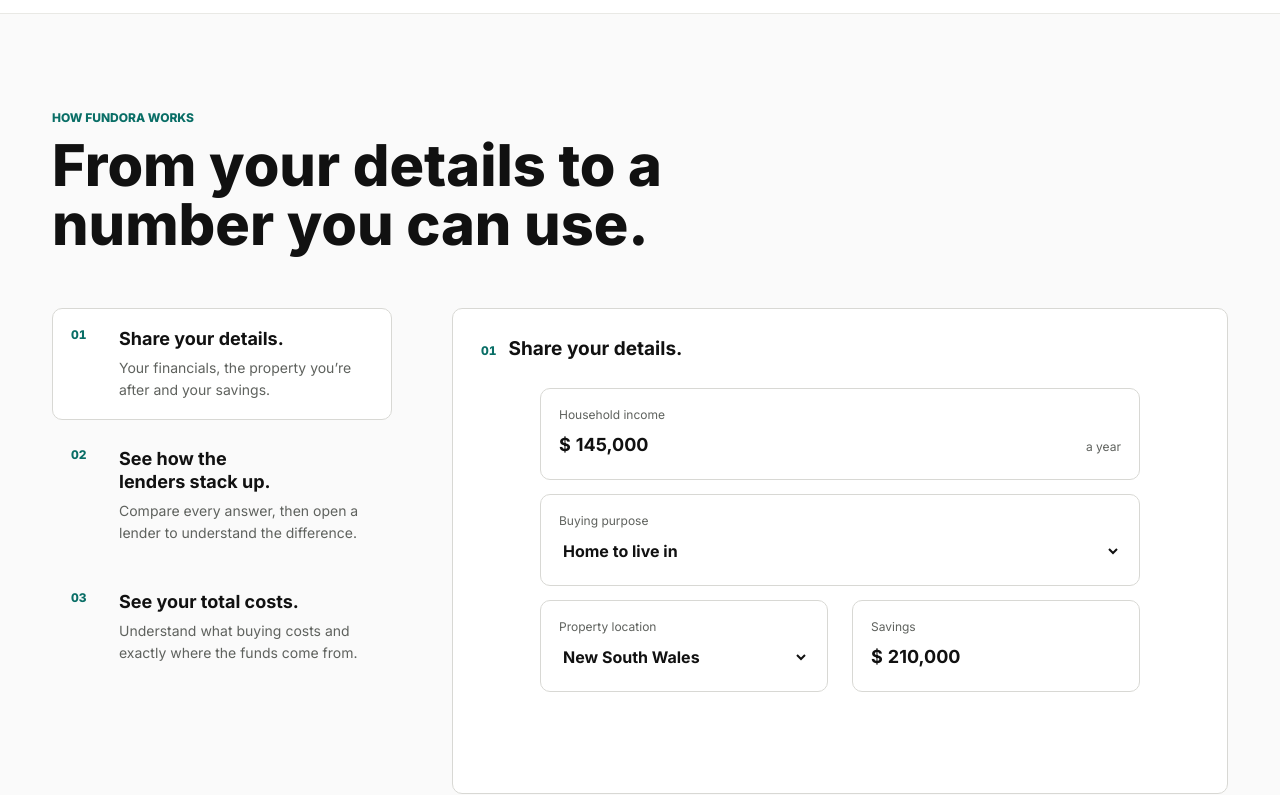
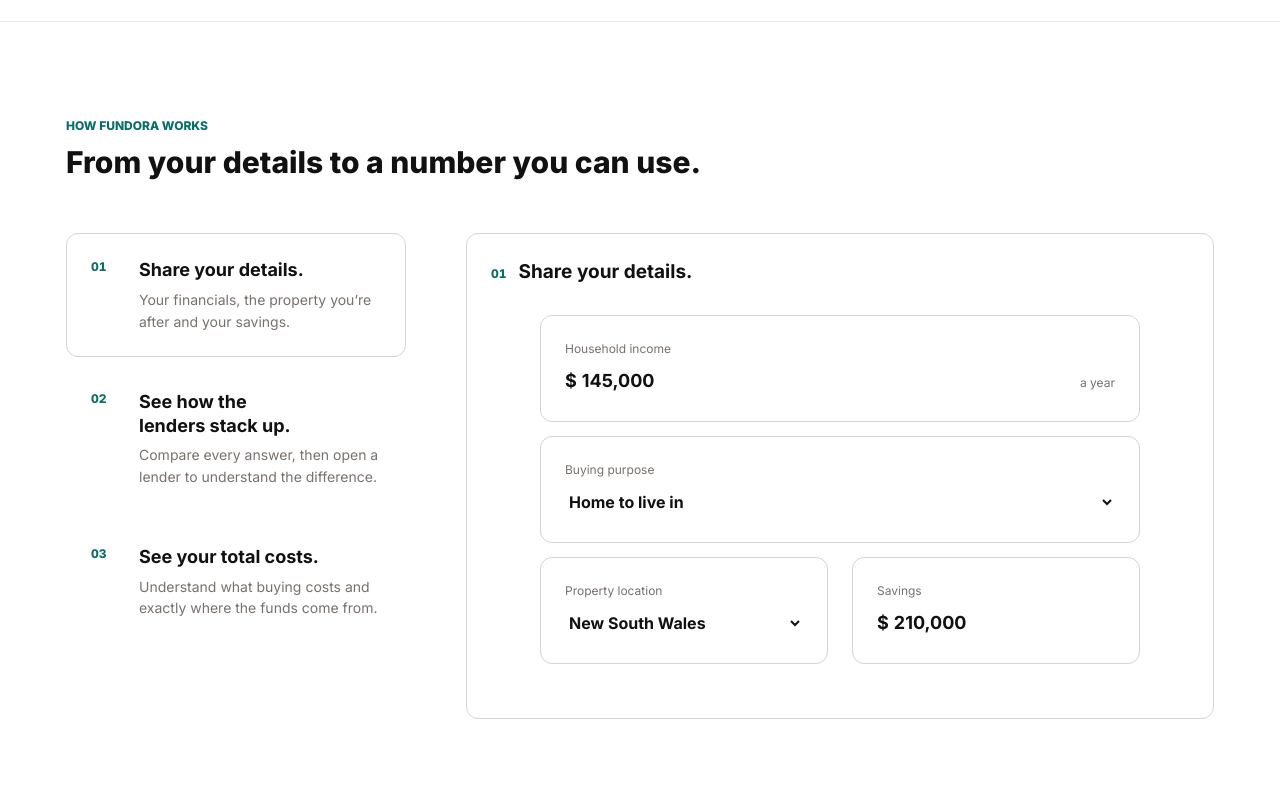
Before and after one commit to grosstoad/fi-design-ideas, a React (Vite) app: page /landing-b in a window 1280 px wide. Shown: the part 1320-2115 px from the top of the page. Built offline with nearby package versions, Linux system fonts and the light colour scheme; a web font is replaced by a local one.

Commit message:
Apply landing B page tokens

```diff
--- a/src/landing-b.css
+++ b/src/landing-b.css
@@ -1,21 +1,23 @@
 .lpb-page {
-  --lpb-bg: #fafafa;
+  --lpb-bg: #ffffff;
   --lpb-card: #ffffff;
   --lpb-ink: #111111;
-  --lpb-muted: #5f625e;
-  --lpb-line: #d8d8d4;
+  --lpb-muted: #78716c;
+  --lpb-line: #d6d3d1;
   --lpb-line-soft: #e9e9e5;
-  --lpb-field: #f2f2ef;
+  --lpb-field: #f5f5f4;
   --lpb-teal: #50c6ba;
   --lpb-teal-dark: #096e66;
   --lpb-teal-light: #d9f3ef;
-  --lpb-radius: 10px;
+  --lpb-radius: 12px;
 
   min-height: 100dvh;
   overflow-x: clip;
   background: var(--lpb-bg);
   color: var(--lpb-ink);
   font-family: Inter, ui-sans-serif, system-ui, -apple-system, BlinkMacSystemFont, sans-serif;
+  font-size: 16px;
+  line-height: 1.5;
   -webkit-font-smoothing: antialiased;
 }
 
@@ -49,9 +51,9 @@
 
 .lpb-wrap {
   width: 100%;
-  max-width: 1240px;
+  max-width: 1180px;
   margin-inline: auto;
-  padding-inline: 32px;
+  padding-inline: 16px;
 }
 
 .lpb-num {
@@ -610,7 +612,7 @@
 
 .lpb-section-intro--compact .lpb-h2 {
   max-width: 760px;
-  font-size: clamp(38px, 4.5vw, 58px);
+  font-size: 30px;
 }
 
 .lpb-section-index {
@@ -619,9 +621,9 @@
 
 .lpb-h2 {
   color: var(--lpb-ink);
-  font-size: clamp(40px, 5vw, 64px);
-  font-weight: 770;
-  line-height: 1.02;
+  font-size: 30px;
+  font-weight: 750;
+  line-height: 1.15;
   text-wrap: balance;
 }
 
@@ -653,7 +655,7 @@
   gap: 14px;
   width: 100%;
   min-height: 108px;
-  padding: 18px 18px;
+  padding: 24px;
   border: 1px solid transparent;
   border-radius: var(--lpb-radius);
   background: transparent;
@@ -697,7 +699,7 @@
 
 .lpb-flow-stage {
   min-height: 486px;
-  padding: 28px;
+  padding: 24px;
   border: 1px solid var(--lpb-line);
   border-radius: var(--lpb-radius);
   background: #ffffff;
@@ -739,7 +741,7 @@
 .lpb-flow-form label,
 .lpb-flow-field {
   display: block;
-  padding: 18px;
+  padding: 24px;
   border: 1px solid var(--lpb-line);
   border-radius: var(--lpb-radius);
   background: #ffffff;
@@ -920,7 +922,7 @@
 }
 
 .lpb-funds-zone {
-  padding: 22px 24px 20px;
+  padding: 24px;
   border-bottom: 1px solid var(--lpb-line-soft);
 }
 
@@ -1048,7 +1050,7 @@
 }
 
 .lpb-proposition-copy {
-  padding: 18px 20px 22px;
+  padding: 24px;
 }
 
 .lpb-proposition-copy h3 {
@@ -1077,7 +1079,7 @@
   grid-template-columns: minmax(220px, 320px) minmax(0, 1fr);
   gap: 70px;
   align-items: center;
-  padding: 42px 64px 42px 38px;
+  padding: 24px;
   border: 1px solid var(--lpb-line);
   border-radius: var(--lpb-radius);
   background: #ffffff;
@@ -1091,7 +1093,7 @@
 
 .lpb-closing-card .lpb-h2 {
   max-width: 660px;
-  font-size: clamp(36px, 4.5vw, 56px);
+  font-size: 30px;
 }
 
 .lpb-closing-sub {
@@ -1241,7 +1243,7 @@
 
 @media (max-width: 820px) {
   .lpb-wrap {
-    padding-inline: 22px;
+    padding-inline: 16px;
   }
 
   .lpb-hero {
@@ -1338,7 +1340,7 @@
 
 @media (max-width: 639px) {
   .lpb-wrap {
-    padding-inline: 18px;
+    padding-inline: 12px;
   }
 
   .lpb-topbar-row {
@@ -1514,7 +1516,7 @@
 
   .lpb-h2,
   .lpb-section-intro--compact .lpb-h2 {
-    font-size: 38px;
+    font-size: 30px;
   }
 
   .lpb-flow {
@@ -1537,7 +1539,7 @@
 
   .lpb-flow-stage {
     min-height: 0;
-    padding: 18px;
+    padding: 24px;
   }
 
   .lpb-flow-stage-head {
@@ -1562,7 +1564,7 @@
   }
 
   .lpb-funds-zone {
-    padding: 18px 17px 16px;
+    padding: 24px;
   }
 
   .lpb-funds-list li {
@@ -1594,7 +1596,7 @@
   .lpb-closing-card {
     grid-template-columns: 1fr;
     gap: 10px;
-    padding: 22px 20px 28px;
+    padding: 24px;
   }
 
   .lpb-closing-card > img {
@@ -1613,7 +1615,7 @@
 
 @media (max-width: 360px) {
   .lpb-wrap {
-    padding-inline: 14px;
+    padding-inline: 12px;
   }
 
   .lpb-wordmark {
```
Also changed, not shown: 1 other file (tests, documents, lock files or other folders).
